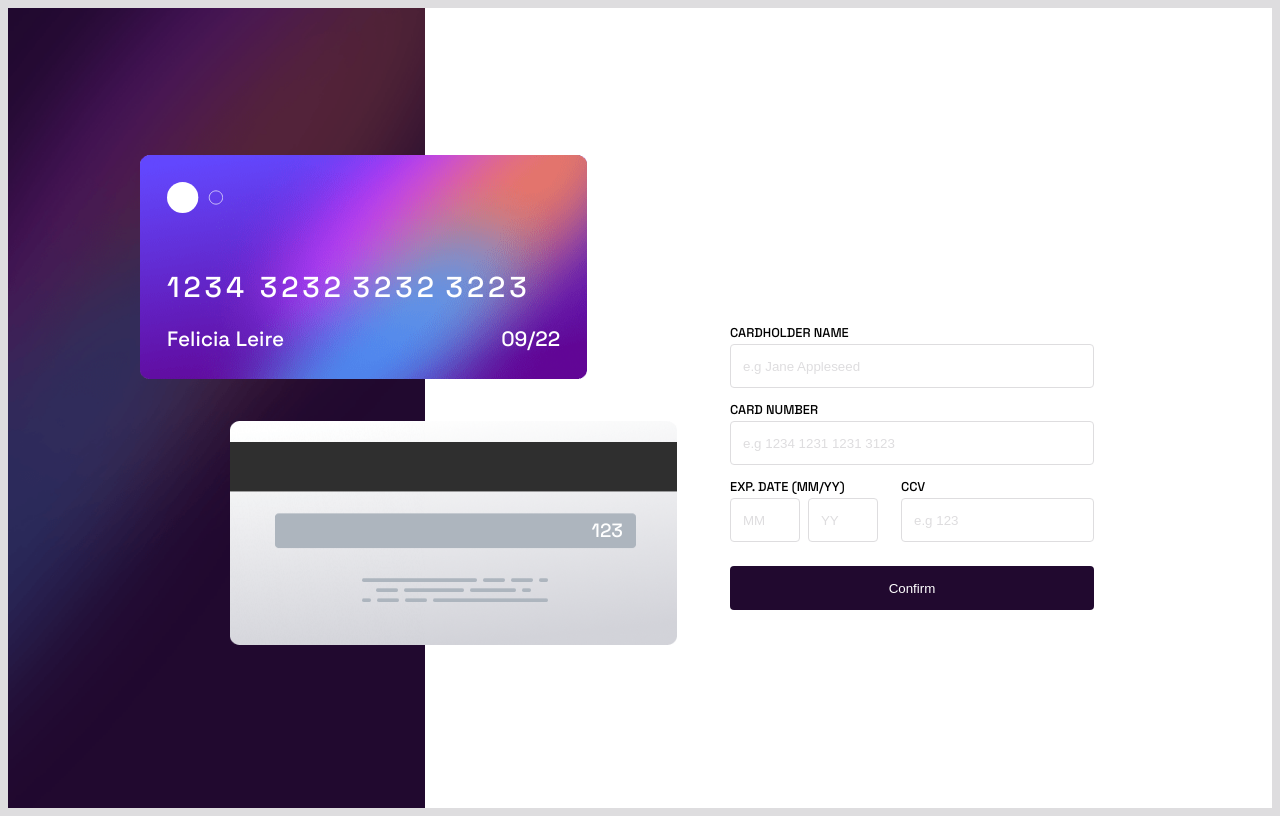
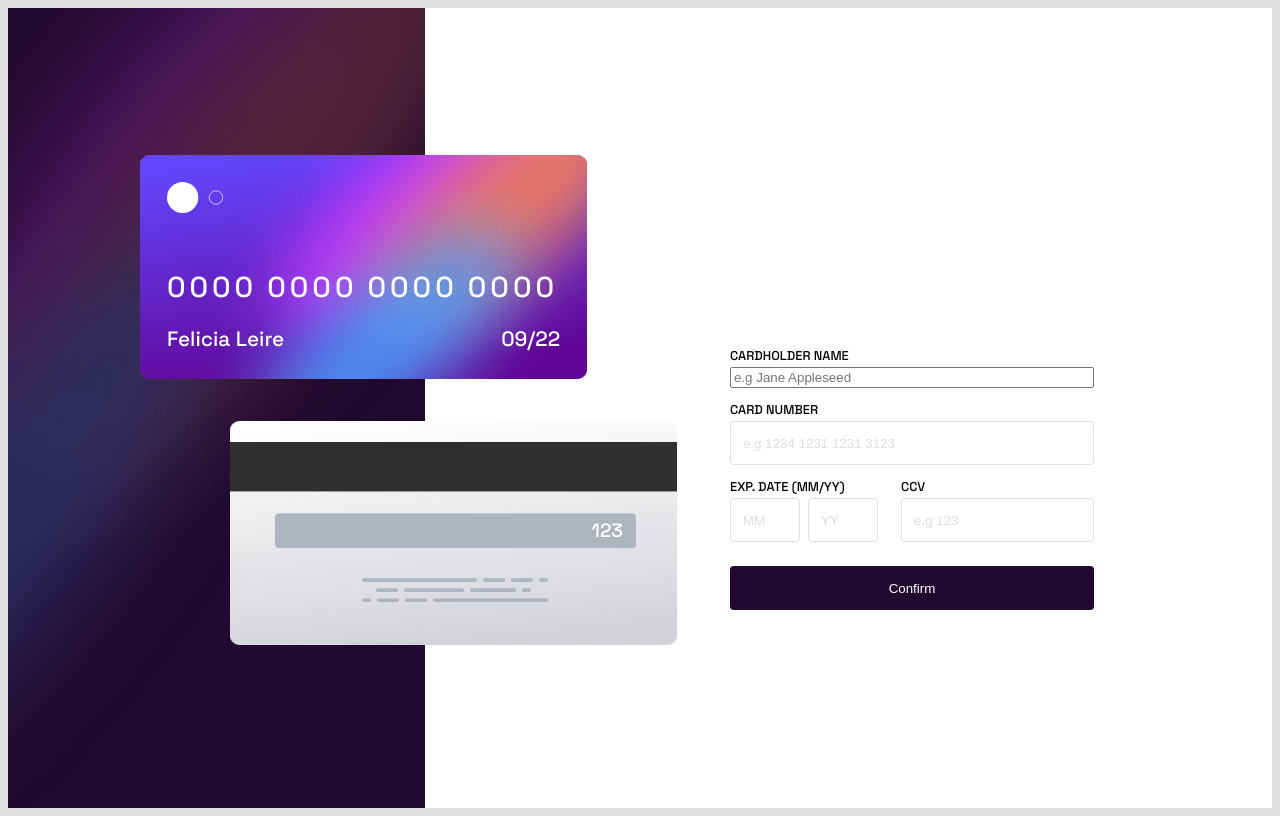
Before and after one commit to TuanManhCao/fm-interactive-card-details-form, a React (Vite) app: page / in a window 1280 px wide. Built offline with nearby package versions, Linux system fonts and the light colour scheme.

Commit message:
Handle cardnumber update

```diff
--- a/src/App.css
+++ b/src/App.css
@@ -1,3 +1,6 @@
+*, *::before, *::after { box-sizing: border-box;}
+
+
 body {
   /* background-color: grey; */
   background-color: var(--light-grayish-violet);
@@ -75,8 +78,7 @@ body {
 }
 
 .card-number {
-  padding-right: 1.5ch;
-  width: 4.6ch;
+  margin-right: 8px;
   letter-spacing: 1px;
   font-size: 1.25rem;
   margin-bottom: 0.75em;
@@ -267,8 +269,7 @@ input[type="text"] {
   }
 
   .card-number {
-    padding-right: 2ch;
-    width: 5ch;
+    margin-right: 10px;
     letter-spacing: 4px;
     font-size: 1.8rem;
     margin-bottom: 0.75em;
--- a/src/App.jsx
+++ b/src/App.jsx
@@ -1,4 +1,4 @@
-import { useState } from "react"
+import { useRef, useState } from "react"
 import "./App.css"
 import mobile_bg from "./assets/bg-main-mobile.png"
 import desktop_bg from "./assets/bg-main-desktop.png"
@@ -6,7 +6,29 @@ import card_front_bg from "./assets/bg-card-front.png"
 import card_back_bg from "./assets/bg-card-back.png"
 import card_logo from "./assets/card-logo.svg"
 
+function splitToNumberGroupOfFour(source) {
+
+  const paddedString = String(source + "0000000000000000").slice(0,16)
+
+  return paddedString.match(/.{1,4}/g)
+
+}
+
 function App() {
+  const cardNumberInput = useRef(null);
+  const [cardNumbers, setCardNumbers] = useState(
+    splitToNumberGroupOfFour("0000000000000000")
+  )
+
+  function cardNumberOnChange(e) {
+    e.preventDefault();
+    const cardNumber = cardNumberInput.current.value
+    // console.log(JSON.stringify(cardNumber))
+    console.log(cardNumber)
+    setCardNumbers(splitToNumberGroupOfFour(cardNumber))
+    // setCardNumbers(splitToNumberGroupOfFour(cardNumber))
+  }
+
   return (
     <>
       <div className="cards-wrapper">
@@ -18,10 +40,10 @@ function App() {
           <img src={card_front_bg} alt="" className="card-front-bg" />
           <img src={card_logo} alt="" className="logo" />
           <div className="card-number-group">
-            <span className="card-number">1234</span>
-            <span className="card-number">3232</span>
-            <span className="card-number">3232</span>
-            <span className="card-number">3223</span>
+            <span className="card-number">{cardNumbers[0]}</span>
+            <span className="card-number">{cardNumbers[1]}</span>
+            <span className="card-number">{cardNumbers[2]}</span>
+            <span className="card-number">{cardNumbers[3]}</span>
           </div>
           <div className="name-row">
             <span className="owner-name">Felicia Leire</span>{" "}
@@ -40,10 +62,12 @@ function App() {
               <div className="input-group form-name-group">
                 <label htmlFor="card-hodler-name">Cardholder name</label>
                 <input
-                  type="text"
+                  type="tel"
                   name=""
-                  id="owner-name"
+                  id="owner-name2"
                   placeholder="e.g Jane Appleseed"
+                  // required
+                  // pattern="\d{1,16}"
                 />
               </div>
               <div className="input-group  form-card-number-group">
@@ -53,6 +77,8 @@ function App() {
                   name=""
                   id="owner-name"
                   placeholder="e.g 1234 1231 1231 3123"
+                  ref={cardNumberInput}
+                  onChange={cardNumberOnChange}
                 />
               </div>
               <div className="lastrow">
```
Also changed, not shown: 1 other file (tests, documents, lock files or other folders).
